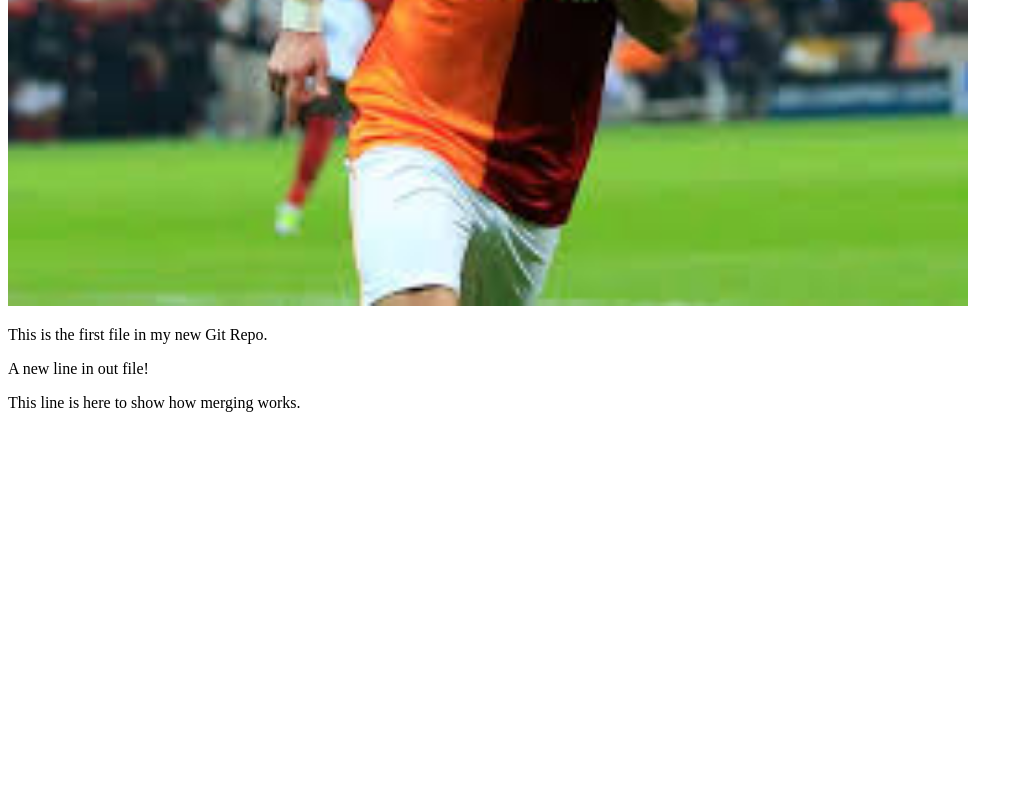
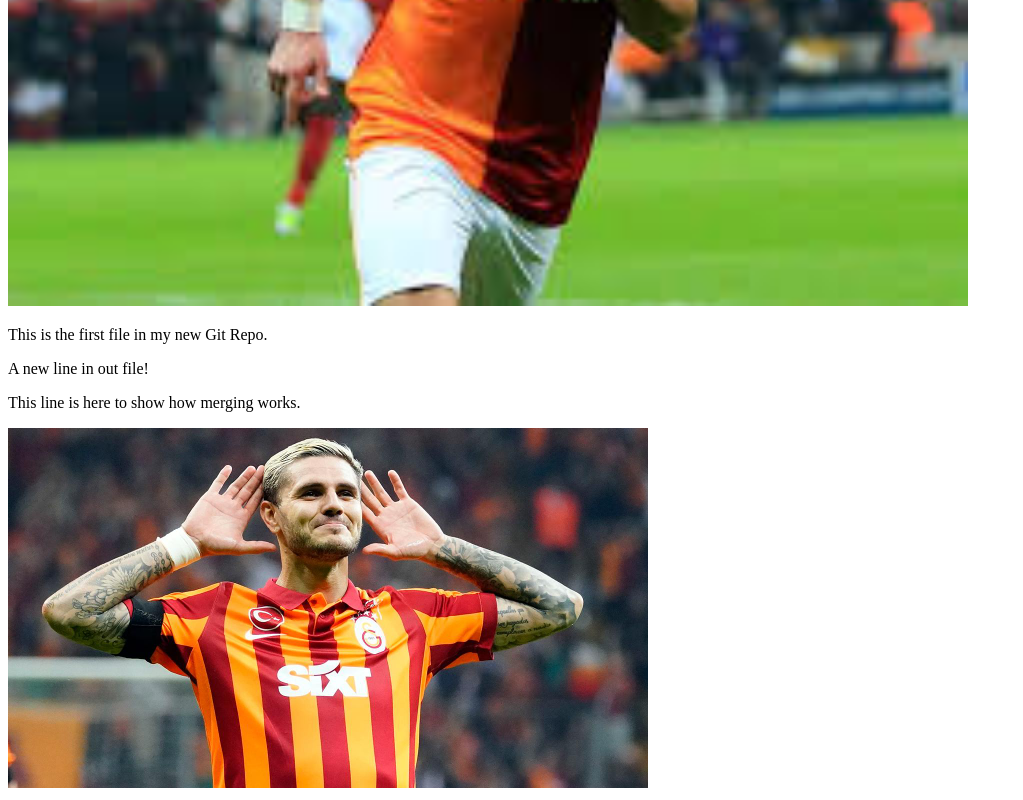
Before and after one commit to ezio-auditore-da-firenzee/MyCourse, a plain HTML site: page index.html in a window 1280 px wide. Shown: the part 493-1293 px from the top of the page, without its empty margins (0-1023 px from the left). Before the commit the page ends 921 px from the top, so only its background shows below. Drawn offline with Linux system fonts and the light colour scheme.

Commit message:
Updated index.html. Resized image

```diff
--- a/index.html
+++ b/index.html
@@ -12,6 +12,7 @@ style="width:100%;max-width:960px"></div>
 <p>This is the first file in my new Git Repo.</p>
 <p>A new line in out file!</p>
 <p> This line is here to show how merging works.</p>
+<div><img src="icardi.jpg" alt="Hello icardi" style="width:100%;max-width:640px"</div>
 
 </body>
 </html>
```
